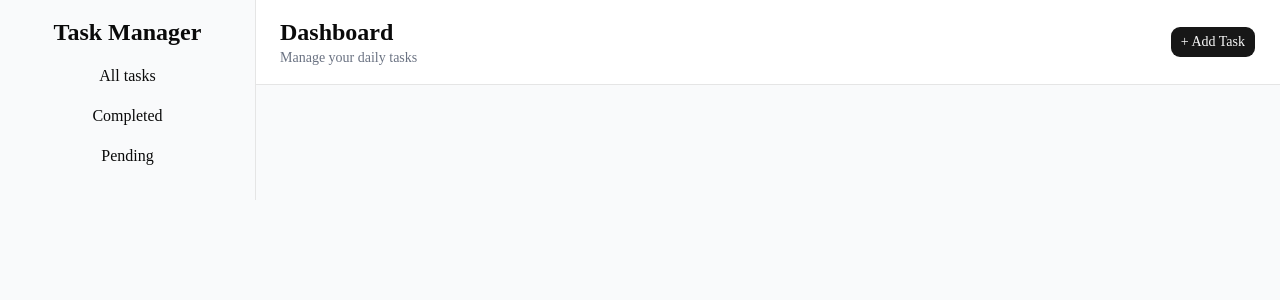
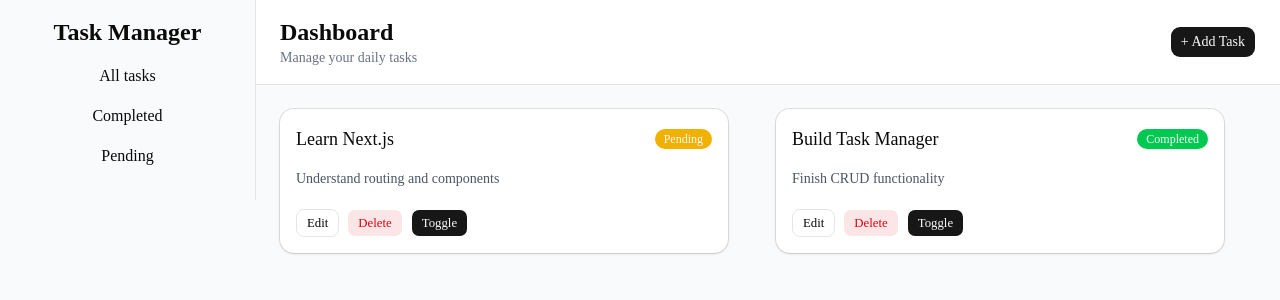
Before and after one commit to houssamelbadaoui/Next.js-Task-manager, a Next.js app: page /dashboard in a window 1280 px wide. Shown: the top 300 px of the page. Built offline with nearby package versions, Linux system fonts and the light colour scheme.

Commit message:
Add made cards to Dashboard

```diff
--- a/src/app/dashboard/page.tsx
+++ b/src/app/dashboard/page.tsx
@@ -1,3 +1,7 @@
+"use client";
+import { useState } from "react";
+import TaskCard from "./components/taskCard";
+
 import { Button } from "@/components/ui/button";
 import {
   Dialog,
@@ -15,14 +19,29 @@ import { Textarea } from "@/components/ui/textarea";
 import { Label } from "@/components/ui/label";
 import { Field, FieldGroup } from "@/components/ui/field";
 
-export type Task = {
+type Task = {
   id: number;
   title: string;
   description: string;
   completed: boolean;
 };
+const initialTasks: Task[] = [
+  {
+    id: 1,
+    title: "Learn Next.js",
+    description: "Understand routing and components",
+    completed: false,
+  },
+  {
+    id: 2,
+    title: "Build Task Manager",
+    description: "Finish CRUD functionality",
+    completed: true,
+  },
+];
 
 export default function Dashboard() {
+  const [tasks, settasks] = useState<Task[]>(initialTasks);
   return (
     <div className="min-h-screen flex bg-gray-50">
       <aside className="w-64 h-full px-3 py-4 bg-neutral-primary-soft border-e border-default">
@@ -78,7 +97,17 @@ export default function Dashboard() {
             </DialogContent>
           </Dialog>
         </header>
-        <section className="p-6"></section>
+        <section className="p-6">
+          {tasks.length === 0 ? (
+            <p className="text-gray-500">No tasks yet</p>
+          ) : (
+            <div className="grid gap-4 md:grid-cols-2 lg-grid-cols-3">
+              {tasks.map((task) => (
+                <TaskCard key={task.id} task={task} />
+              ))}
+            </div>
+          )}
+        </section>
       </main>
     </div>
   );
```
